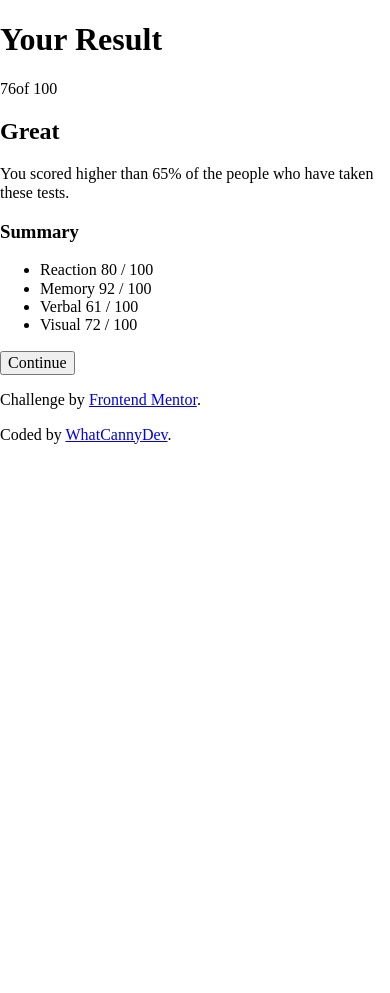
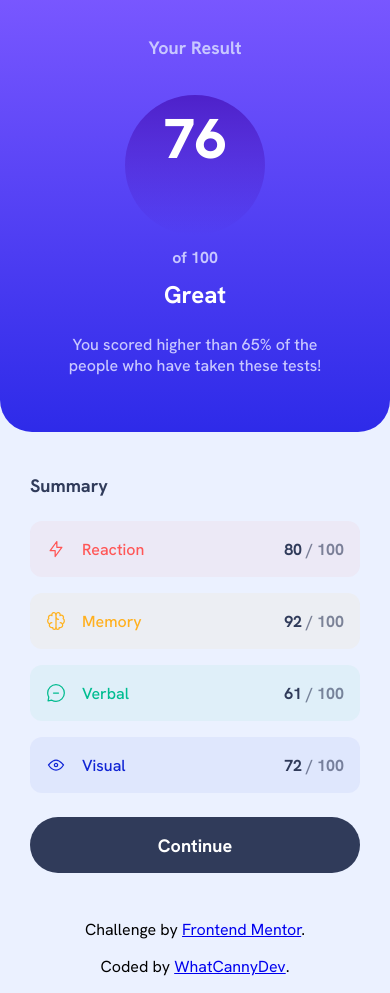
Before and after one commit to CannyRo/FrontendMentor_ResultsSummaryComponent-CE_K6s0maV, a plain HTML site: page index.html in a window 390 px wide. Before the commit the page ends 844 px from the top, so only its background shows below. Drawn offline with Linux system fonts and the light colour scheme.

Commit message:
Mobile version

```diff
--- a/index.html
+++ b/index.html
@@ -1,8 +1,10 @@
 <!DOCTYPE html>
 <html lang="en">
+
 <head>
   <meta charset="UTF-8">
-  <meta name="viewport" content="width=device-width, initial-scale=1.0"> <!-- displays site properly based on user's device -->
+  <meta name="viewport" content="width=device-width, initial-scale=1.0">
+  <!-- displays site properly based on user's device -->
 
   <link rel="icon" type="image/png" sizes="32x32" href="./assets/images/favicon-32x32.png">
   <link rel="stylesheet" href="normalize.css">
@@ -10,24 +12,46 @@
 
   <title>Frontend Mentor | Results summary component</title>
 </head>
+
 <body>
   <main>
     <section class="result__container">
-      <h1>Your Result</h1>
-      <div class="result__number">
-        76<span>of 100</span>
+      <h1 class="result__title">Your Result</h1>
+      <div class="result__number-container">
+        <p class="result__number-my">76</p>
+        <p class="result__number-max">of 100</p>
       </div>
       <h2 class="result__appreciation">Great</h2>
-      <p class="result__explanation">You scored higher than 65% of the people who have taken these tests.</p>
+      <p class="result__explanation">You scored higher than 65% of the people who have taken these tests!</p>
     </section>
     <section class="detail">
       <h3 class="detail__title">Summary</h3>
-      <ul class="detail__list">
-        <li class="detail__list-item">Reaction <span class="detail__list-percent">80 / 100</span></li>
-        <li class="detail__list-item">Memory <span class="detail__list-percent">92 / 100</span></li>
-        <li class="detail__list-item">Verbal <span class="detail__list-percent">61 / 100</span></li>
-        <li class="detail__list-item">Visual <span class="detail__list-percent">72 / 100</span></li>
-      </ul>
+      <div class="detail__list">
+        <div id="reaction" class="detail__list-item">
+          <span id="storm" class="detail__list-icon"></span>Reaction
+          <span class="detail__list-percent">
+            <span class="detail__list-value">80</span> / 100
+          </span>
+        </div>
+        <div id="memory" class="detail__list-item">
+          <span id="brain" class="detail__list-icon"></span>Memory
+          <span class="detail__list-percent">
+            <span class="detail__list-value">92</span> / 100
+          </span>
+        </div>
+        <div id="verbal" class="detail__list-item">
+          <span id="bubble" class="detail__list-icon"></span>Verbal
+          <span class="detail__list-percent">
+            <span class="detail__list-value">61</span> / 100
+          </span>
+        </div>
+        <div id="visual" class="detail__list-item">
+          <span id="eye" class="detail__list-icon"></span>Visual
+          <span class="detail__list-percent">
+            <span class="detail__list-value">72</span> / 100
+          </span>
+        </div>
+      </div>
       <button class="detail__cta">Continue</button>
     </section>
   </main>
@@ -39,4 +63,5 @@
     </div>
   </footer>
 </body>
+
 </html>
--- a/style.css
+++ b/style.css
@@ -2,19 +2,184 @@
 :root{
     /* == COLORS PRIMARY == */
     --Light-red: hsl(0, 100%, 67%);
+    --Light-red-05: hsla(0, 100%, 67%, 0.05);
     --Orangey-yellow: hsl(39, 100%, 56%);
+    --Orangey-yellow-05: hsla(39, 100%, 56%, 0.05);
     --Green-teal: hsl(166, 100%, 37%);
+    --Green-teal-05: hsla(166, 100%, 37%, 0.05);
     --Cobalt-blue: hsl(234, 85%, 45%);
+    --Cobalt-blue-05: hsla(234, 85%, 45%, 0.05);
     /* == COLORS GRADIENTS BASE == */
     --Light-slate-blue : hsl(252, 100%, 67%); /* (background) */
     --Light-royal-blue : hsl(241, 81%, 54%); /* (background) */
-    --Violet-blue: hsla(256, 72%, 46%, 1); /* (circle) */
+    --Violet-blue : hsla(256, 72%, 46%, 1); /* (circle) */
     --Persian-blue : hsla(241, 72%, 46%, 0); /* (circle) */
     /* == COLORS NEUTRAL == */
     --White: hsl(0, 0%, 100%);
     --Pale-blue: hsl(221, 100%, 96%);
     --Light-lavender: hsl(241, 100%, 89%);
     --Dark-gray-blue: hsl(224, 30%, 27%);
+    --Dark-gray-blue-60: hsla(224, 30%, 27%, 0.6);
     /* == FONT == */
     --main-font : 'Hanken Grotesk';
 }
+*{
+    box-sizing: border-box;
+    font-family: var(--main-font), 'Franklin Gothic Medium', 'Arial Narrow', Arial, sans-serif;
+    font-size: 16px;
+    line-height: 21px;
+}
+body{
+    display: flex;
+    flex-direction: column;
+    min-height: 100vh;
+    background-color: var(--Pale-blue);
+}
+main{
+    flex-grow: 1;
+}
+footer{
+    text-align: center;
+}
+.result__container{
+    display: flex;
+    flex-direction: column;
+    align-items: center;
+    text-align: center;
+    padding: 24px 30px 40px 30px;
+    color: var(--White);
+    background: linear-gradient(var(--Light-slate-blue), var(--Light-royal-blue));
+    border-radius: 0 0 32px 32px;
+}
+.result__title{
+    font-size: 18px;
+    line-height: 23px;
+    color: var(--Light-lavender);
+}
+.result__number-container{
+    display: flex;
+    flex-direction: column;
+    justify-content: center;
+    align-items: center;
+    text-align: center;
+    margin: 24px;
+    width: 140px;
+    height: 140px;
+    background: linear-gradient(var(--Violet-blue), var(--Persian-blue));
+    border-radius: 50%;
+}
+.result__number-my{
+    font-size: 56px;
+    line-height: 72px;
+    font-weight: 800;
+}
+.result__number-max{
+    font-weight: 700;
+    color: var(--Light-lavender);
+}
+.result__appreciation{
+    margin-bottom: 8px;
+    font-size: 24px;
+    line-height: 31px;
+    font-weight: 700px;
+}
+.result__explanation{
+    width: 260px;
+    font-weight: 500;
+    color: var(--Light-lavender);
+}
+.detail{
+    display: flex;
+    flex-direction: column;
+    align-items: center;
+    padding: 24px 30px 30px 30px;
+}
+.detail__title{
+    margin-bottom: 24px;
+    align-self: self-start;
+    font-size: 18px;
+    line-height: 23px;
+    font-weight: 700;
+    color: var(--Dark-gray-blue);
+}
+.detail__list{
+    display: flex;
+    flex-direction: column;
+    width: 100%;
+}
+.detail__list-item{
+    display: flex;
+    justify-content: left;
+    align-items: center;
+    margin-top: 16px;
+    padding: 0 16px;
+    width: 100%;
+    height: 56px;
+    font-weight: 500;
+    border-radius: 12px;
+}
+.detail__list-item:first-child{
+    margin-top: 0;
+}
+.detail__list-icon{
+    margin-right: 16px;
+    width: 20px;
+    height: 20px;
+    background-repeat: no-repeat;
+    background-position: center;
+    background-size: cover;
+}
+#reaction{
+    color: var(--Light-red);
+    background-color: var(--Light-red-05);
+}
+#storm{
+    background-image: url('./assets/images/icon-reaction.svg');
+}
+#memory{
+    color: var(--Orangey-yellow);
+    background-color: var(--Orangey-yellow-05);
+}
+#brain{
+    background-image: url('./assets/images/icon-memory.svg');
+}
+#verbal{
+    color: var(--Green-teal);
+    background-color: var(--Green-teal-05);
+}
+#bubble{
+    background-image: url('./assets/images/icon-verbal.svg');
+}
+#visual{
+    color: var(--Cobalt-blue);
+    background-color: var(--Cobalt-blue-05);
+}
+#eye{
+    background-image: url('./assets/images/icon-visual.svg');
+}
+.detail__list-percent{
+    margin-left: auto;
+    margin-right: 0;
+    color: var(--Dark-gray-blue-60);
+    font-weight: 700;
+}
+.detail__list-value{
+    color: var(--Dark-gray-blue);
+}
+.detail__cta{
+    display: flex;
+    justify-content: center;
+    align-items: center;
+    margin-top: 24px;
+    width: 100%;
+    height: 56px;
+    font-size: 18px;
+    line-height: 23px;
+    font-weight: 700;
+    color: var(--White);
+    background-color: var(--Dark-gray-blue);
+    border: none;
+    border-radius: 128px;
+
+
+}
```
